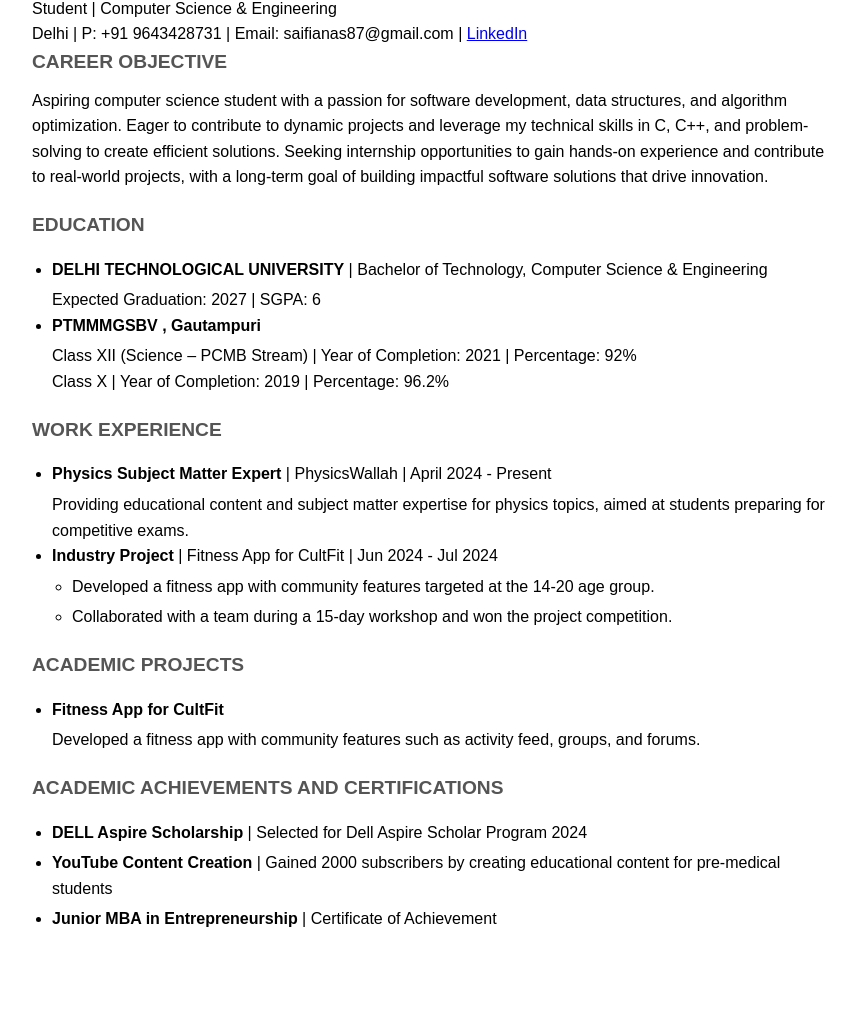
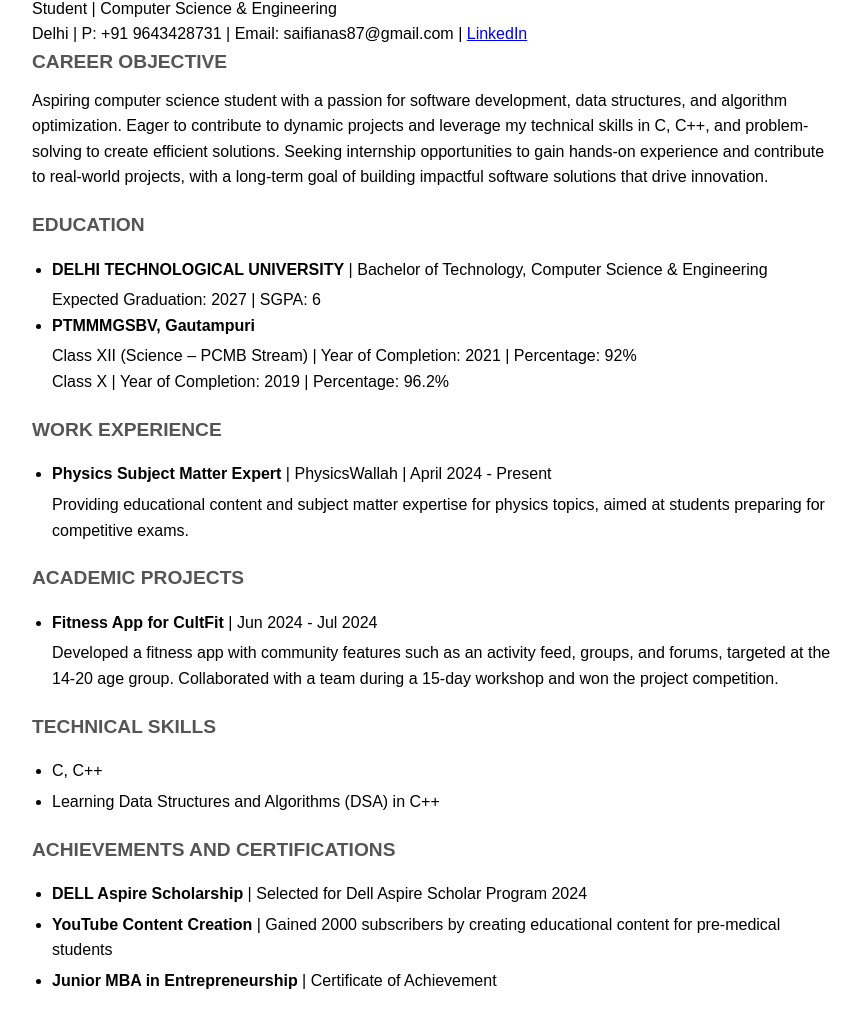
Before and after one commit to saifianas87/Portfolio, a plain HTML site: page index.html in a window 1280 px wide. Shown: the part 77-1091 px from the top of the page, without its empty margins (208-1069 px from the left). Before the commit the page ends 1029 px from the top, so only its background shows below. Drawn offline with Linux system fonts and the light colour scheme.

Commit message:
Update index.html

```diff
--- a/index.html
+++ b/index.html
@@ -57,13 +57,12 @@
     <div class="container">
         <h1>Muhammad Anas</h1>
         <p>Student | Computer Science & Engineering</p>
-        <p>Delhi | P: +91 9643428731 | Email: saifianas87@gmail.com | <a href="https://www.linkedin.com/in/anas-ziya">LinkedIn</a></p>
+        <p>Delhi | P: +91 9643428731 | Email: saifianas87@gmail.com | <a href="https://www.linkedin.com/in/muhammad-anas-saifi-6bb9612bb/" target="_blank">LinkedIn</a></p>
 
         <div class="section">
             <div class="section-title">CAREER OBJECTIVE</div>
             <p>
                Aspiring computer science student with a passion for software development, data structures, and algorithm optimization. Eager to contribute to dynamic projects and leverage my technical skills in C, C++, and problem-solving to create efficient solutions. Seeking internship opportunities to gain hands-on experience and contribute to real-world projects, with a long-term goal of building impactful software solutions that drive innovation.
-            </p>
             </p>
         </div>
 
@@ -71,10 +70,10 @@
             <div class="section-title">EDUCATION</div>
             <ul>
                 <li><strong>DELHI TECHNOLOGICAL UNIVERSITY</strong> | Bachelor of Technology, Computer Science & Engineering</li>
-                <p>Expected Graduation: 2027 | SGPA: 6 </p>
+                <p>Expected Graduation: 2027 | SGPA: 6</p>
 
-                <li><strong> PTMMMGSBV , Gautampuri</strong></li>
-                <p>Class XII (Science – PCMB Stream) | Year of Completion: 2021 | Percentage: 92% </p>
+                <li><strong>PTMMMGSBV, Gautampuri</strong></li>
+                <p>Class XII (Science – PCMB Stream) | Year of Completion: 2021 | Percentage: 92%</p>
                 <p>Class X | Year of Completion: 2019 | Percentage: 96.2%</p>
             </ul>
         </div>
@@ -84,26 +83,27 @@
             <ul>
                 <li><strong>Physics Subject Matter Expert</strong> | PhysicsWallah | April 2024 - Present</li>
                 <p>Providing educational content and subject matter expertise for physics topics, aimed at students preparing for competitive exams.</p>
-
-                <li><strong>Industry Project</strong> | Fitness App for CultFit | Jun 2024 - Jul 2024</li>
-                <ul>
-                    <li>Developed a fitness app with community features targeted at the 14-20 age group.</li>
-                    <li>Collaborated with a team during a 15-day workshop and won the project competition.</li>
-                </ul>
             </ul>
         </div>
 
         <div class="section">
             <div class="section-title">ACADEMIC PROJECTS</div>
             <ul>
-                <li><strong>Fitness App for CultFit</strong></li>
-                <p>Developed a fitness app with community features such as activity feed, groups, and forums.</p>
-
-
+                <li><strong>Fitness App for CultFit</strong> | Jun 2024 - Jul 2024</li>
+                <p>Developed a fitness app with community features such as an activity feed, groups, and forums, targeted at the 14-20 age group. Collaborated with a team during a 15-day workshop and won the project competition.</p>
+            </ul>
         </div>
 
         <div class="section">
-            <div class="section-title">ACADEMIC ACHIEVEMENTS AND CERTIFICATIONS</div>
+            <div class="section-title">TECHNICAL SKILLS</div>
+            <ul>
+                <li>C, C++</li>
+                <li>Learning Data Structures and Algorithms (DSA) in C++</li>
+            </ul>
+        </div>
+
+        <div class="section">
+            <div class="section-title">ACHIEVEMENTS AND CERTIFICATIONS</div>
             <ul>
                 <li><strong>DELL Aspire Scholarship</strong> | Selected for Dell Aspire Scholar Program 2024</li>
                 <li><strong>YouTube Content Creation</strong> | Gained 2000 subscribers by creating educational content for pre-medical students</li>
```
